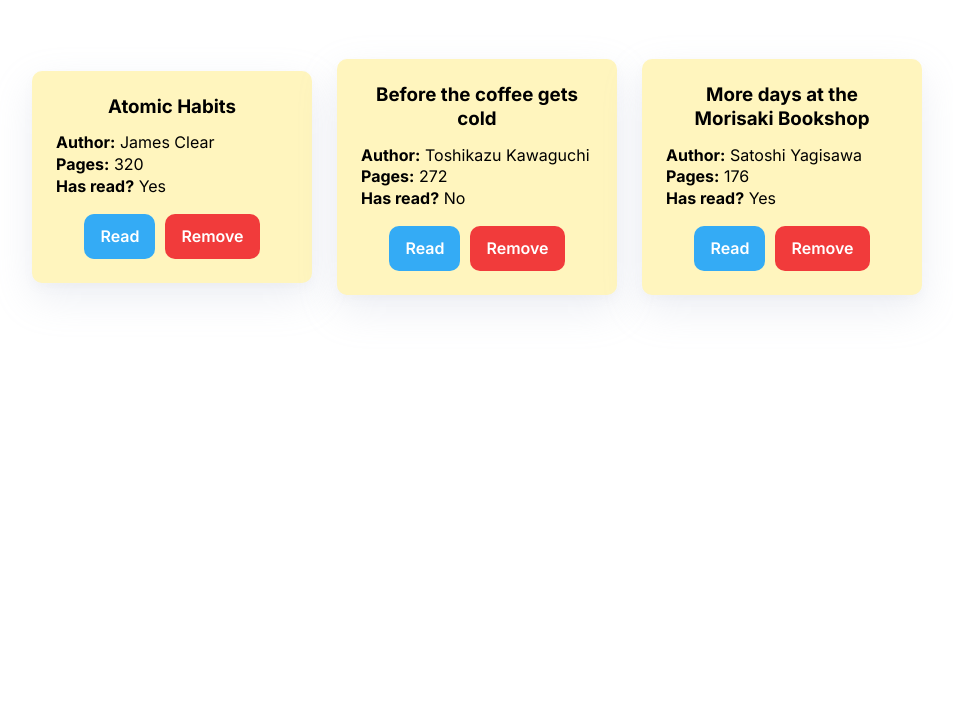
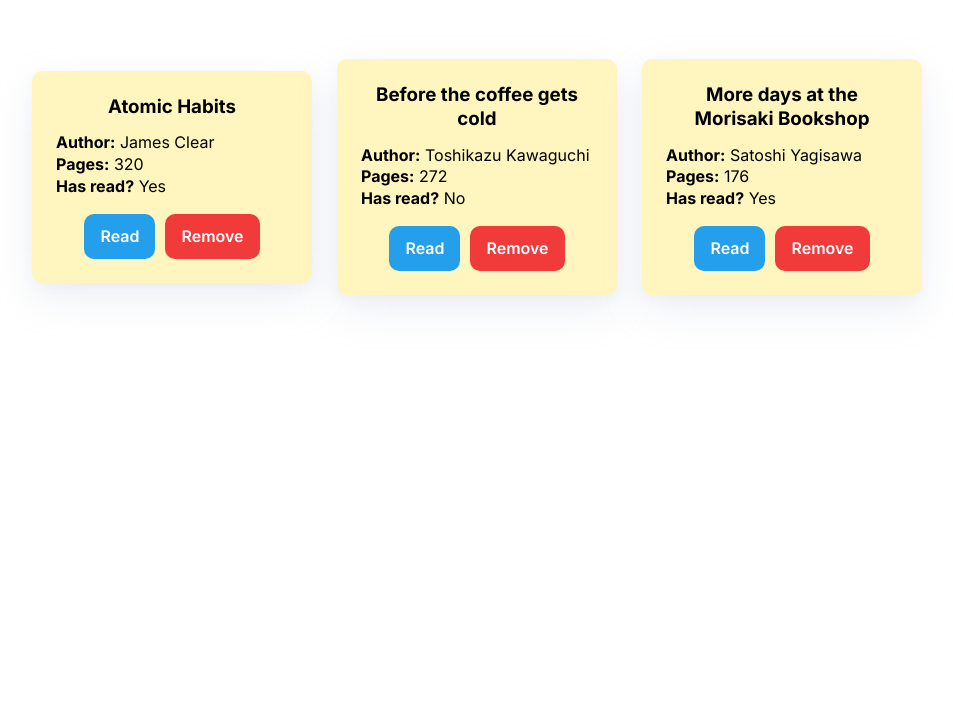
Before and after one commit to emmanesgana/library-app, a plain HTML site: page index.html in a window 1280 px wide. Shown: the part 82-800 px from the top of the page, without its empty margins (163-1116 px from the left). Drawn offline with Linux system fonts and the light colour scheme; a web font is replaced by a local one.

Commit message:
Update index.css

```diff
--- a/index.css
+++ b/index.css
@@ -195,7 +195,7 @@
 .add-book,
 .save-button,
 .read-button {
-    background-color: #34abf5;
+    background-color: #239fec;
     border: none;
     padding: 0.75em 1em;
     font-size: 1rem;
```
